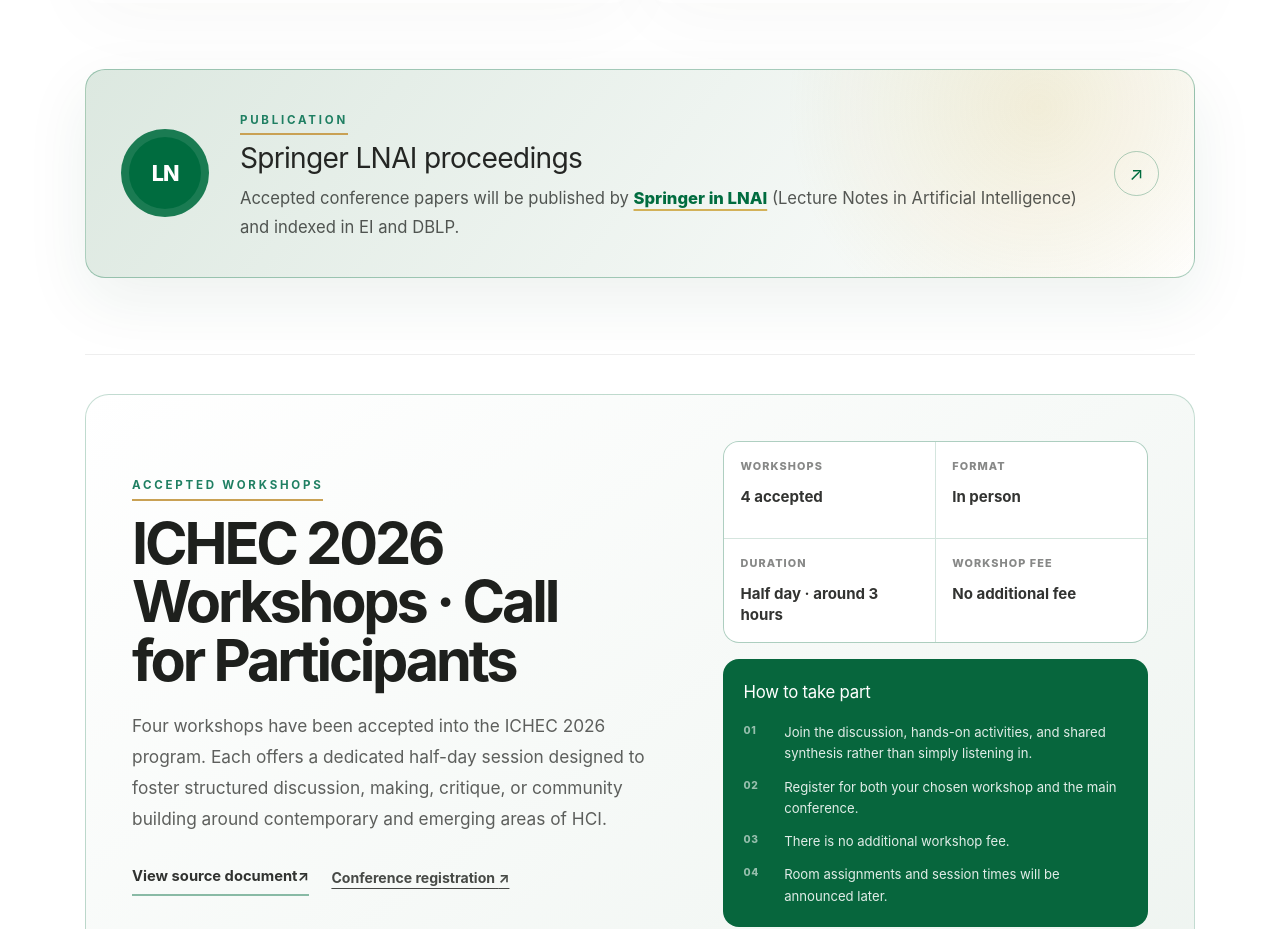
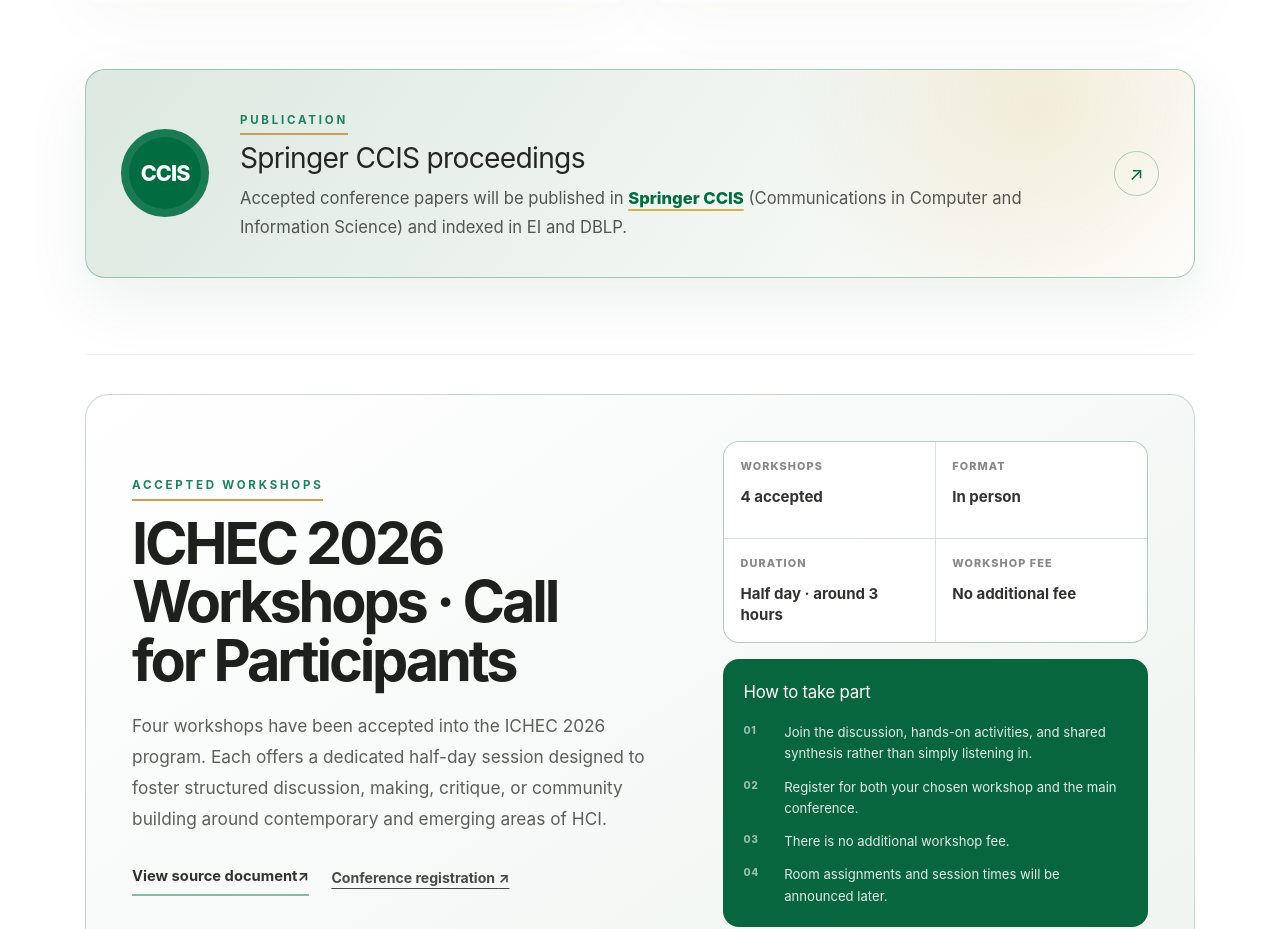
Before and after one commit to Mathiew-han/ichec.icachi, a Next.js app: page /en/cfp in a window 1280 px wide. Shown: the part 1700-2629 px from the top of the page. Built offline with nearby package versions, Linux system fonts and the light colour scheme; no server answers.

Commit message:
Correct proceedings series to CCIS

```diff
--- a/src/app/[locale]/cfp/WorkshopShowcase.tsx
+++ b/src/app/[locale]/cfp/WorkshopShowcase.tsx
@@ -9,7 +9,7 @@ import workshopZhCN from "./workshops.zh-CN.json";
 import workshopZhTW from "./workshops.zh-TW.json";
 
 const sourceDocumentUrl = "https://docs.google.com/document/d/1mtPgChHjtDAH_UauceDvsBAUSr275UEztXoQs9jU51I/edit?usp=sharing";
-const springerLnaiUrl = "https://www.springer.com/gp/computer-science/lncs/lncs-topical-sublibraries";
+const springerCcisUrl = "https://link.springer.com/series/7899";
 
 type WorkshopEntry = {
   id: string;
@@ -74,17 +74,17 @@ export function WorkshopShowcase({ locale }: { locale: string }) {
     <>
       <section className={`${styles.section} ${styles.publicationSection}`} aria-labelledby="publication-title">
         <div className={styles.publicationNotice}>
-          <div className={styles.publicationMark} aria-hidden="true">LN</div>
+          <div className={styles.publicationMark} aria-hidden="true">CCIS</div>
           <div>
             <div className={styles.label}>{content.publicationEyebrow}</div>
             <h2 id="publication-title" className={styles.publicationTitle}>{content.publicationTitle}</h2>
             <p className={styles.publicationCopy}>
               {content.publicationBefore}{" "}
-              <a href={springerLnaiUrl} target="_blank" rel="noreferrer">{content.publicationLink}</a>{" "}
+              <a href={springerCcisUrl} target="_blank" rel="noreferrer">{content.publicationLink}</a>{" "}
               {content.publicationAfter}
             </p>
           </div>
-          <a className={styles.publicationArrow} href={springerLnaiUrl} target="_blank" rel="noreferrer" aria-label={content.publicationLink}>↗</a>
+          <a className={styles.publicationArrow} href={springerCcisUrl} target="_blank" rel="noreferrer" aria-label={content.publicationLink}>↗</a>
         </div>
       </section>
 
--- a/src/app/[locale]/cfp/workshops.en.json
+++ b/src/app/[locale]/cfp/workshops.en.json
@@ -29,10 +29,10 @@
   "chairsTitle": "Workshop Chairs",
   "chairsNote": "For workshop-specific questions, please contact the individual workshop organisers.",
   "publicationEyebrow": "Publication",
-  "publicationTitle": "Springer LNAI proceedings",
-  "publicationBefore": "Accepted conference papers will be published by",
-  "publicationLink": "Springer in LNAI",
-  "publicationAfter": "(Lecture Notes in Artificial Intelligence) and indexed in EI and DBLP.",
+  "publicationTitle": "Springer CCIS proceedings",
+  "publicationBefore": "Accepted conference papers will be published in",
+  "publicationLink": "Springer CCIS",
+  "publicationAfter": "(Communications in Computer and Information Science) and indexed in EI and DBLP.",
   "workshops": [
     {
       "id": "more-than-human-xr",
--- a/src/app/[locale]/cfp/workshops.zh-CN.json
+++ b/src/app/[locale]/cfp/workshops.zh-CN.json
@@ -29,10 +29,10 @@
   "chairsTitle": "工作坊主席",
   "chairsNote": "工作坊相关问题，请联系各工作坊组织者。",
   "publicationEyebrow": "论文出版",
-  "publicationTitle": "Springer LNAI 会议论文集",
+  "publicationTitle": "Springer CCIS 会议论文集",
   "publicationBefore": "录用的会议论文将由",
-  "publicationLink": "Springer LNAI",
-  "publicationAfter": "（Lecture Notes in Artificial Intelligence，人工智能讲义）出版，并被 EI 和 DBLP 收录。",
+  "publicationLink": "Springer CCIS",
+  "publicationAfter": "（Communications in Computer and Information Science，计算机与信息科学通讯）出版，并被 EI 和 DBLP 收录。",
   "workshops": [
     {
       "id": "more-than-human-xr",
--- a/src/app/[locale]/cfp/workshops.zh-TW.json
+++ b/src/app/[locale]/cfp/workshops.zh-TW.json
@@ -29,10 +29,10 @@
   "chairsTitle": "工作坊主席",
   "chairsNote": "工作坊相關問題，請聯絡各工作坊組織者。",
   "publicationEyebrow": "論文出版",
-  "publicationTitle": "Springer LNAI 會議論文集",
+  "publicationTitle": "Springer CCIS 會議論文集",
   "publicationBefore": "錄用的會議論文將由",
-  "publicationLink": "Springer LNAI",
-  "publicationAfter": "（Lecture Notes in Artificial Intelligence，人工智慧講義）出版，並被 EI 和 DBLP 收錄。",
+  "publicationLink": "Springer CCIS",
+  "publicationAfter": "（Communications in Computer and Information Science，電腦與資訊科學通訊）出版，並被 EI 和 DBLP 收錄。",
   "workshops": [
     {
       "id": "more-than-human-xr",
```
